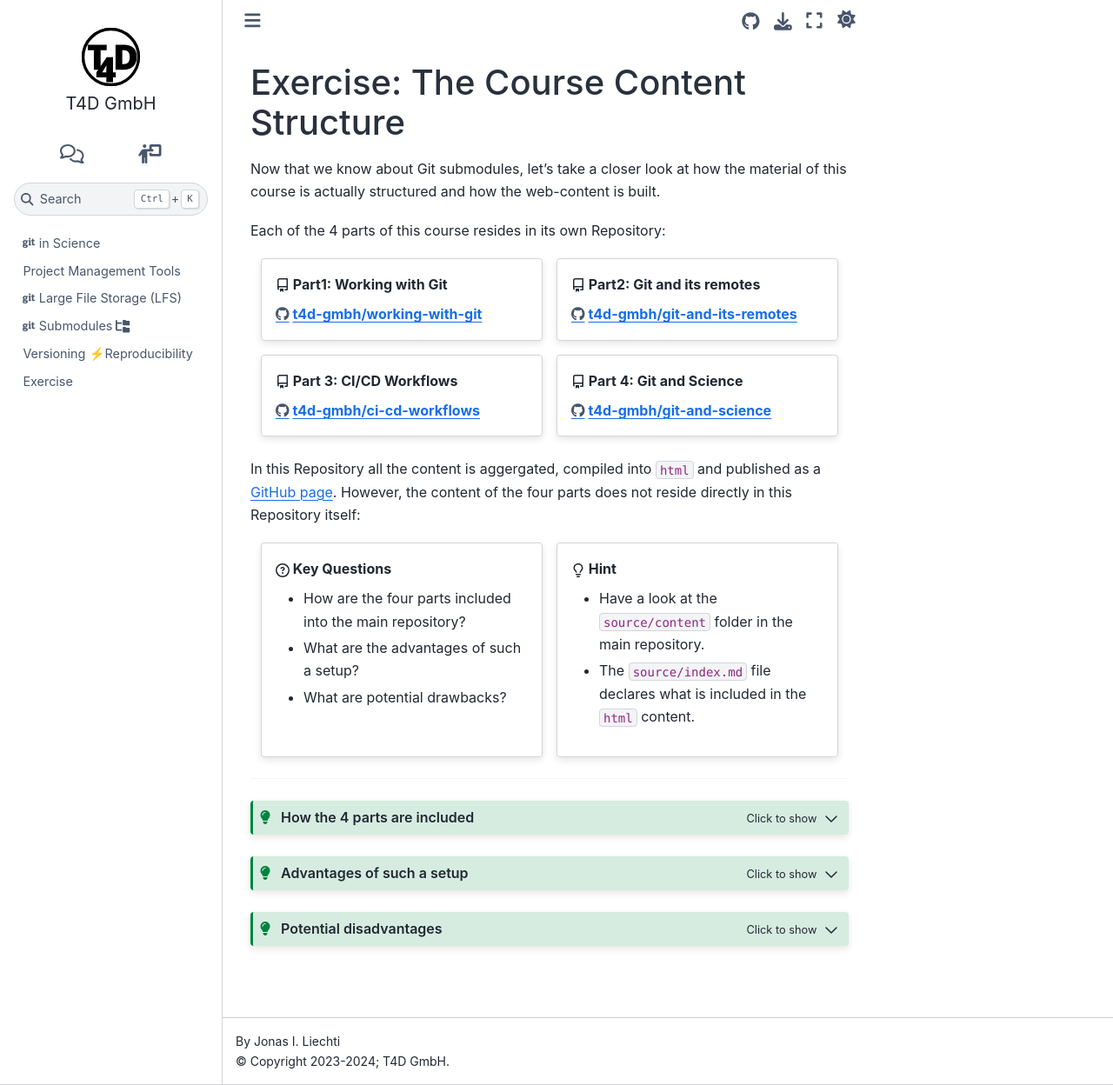
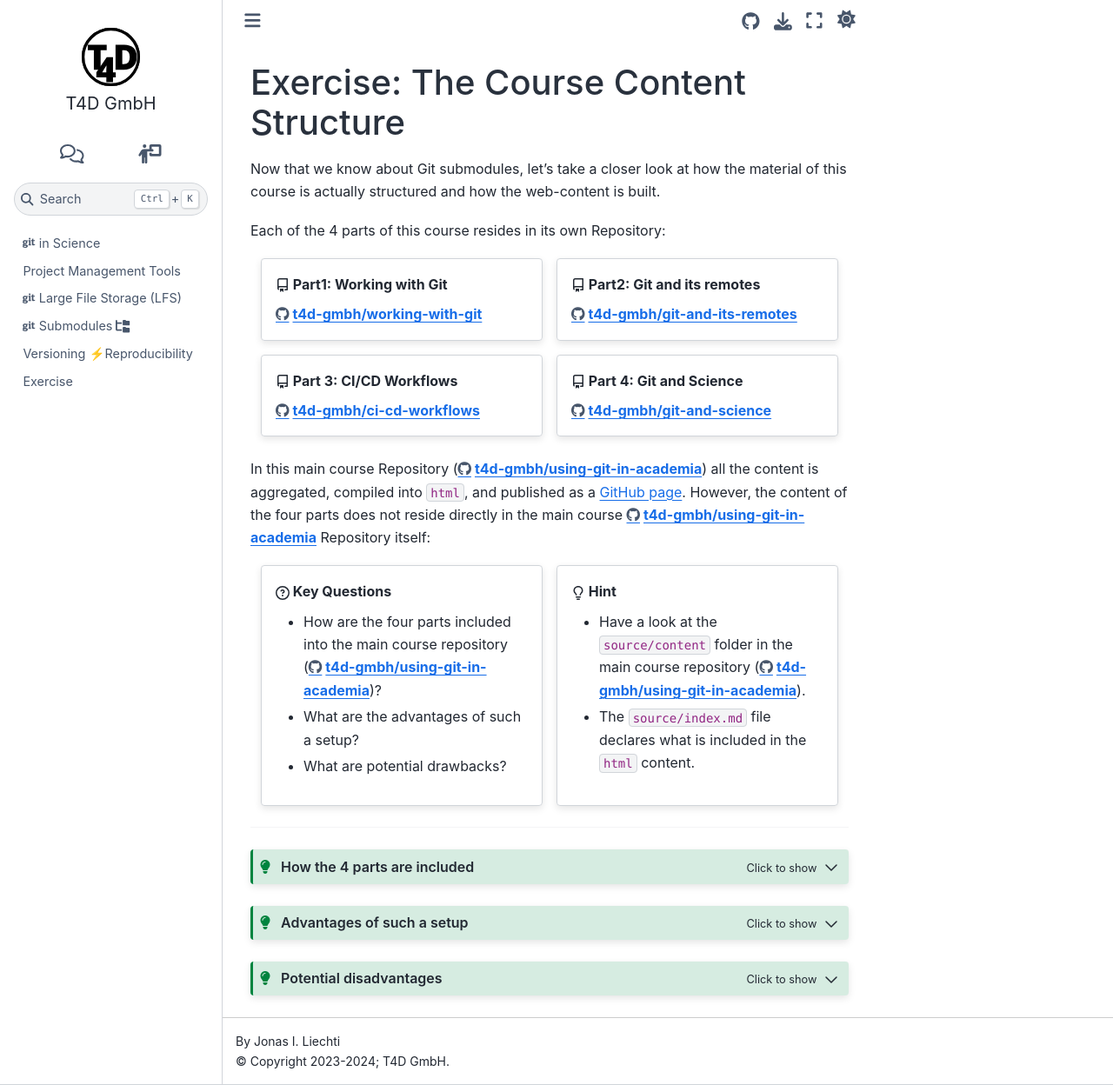
Before and after one commit to t4d-gmbh/git-and-science, a Sphinx documentation site: the page built from source/content/submodules/exo_inspect_course_content.md, in a window 1280 px wide and 1248 px high. Shown: the whole window at 87% size. Built offline with Sphinx 7.4.7 and the Sphinx Book theme 1.1.4, drawn with Linux system fonts in a browser that asks for light colours; the version number could not be read and is left out.

Commit message:
improved clarity and consistency.

```diff
--- a/source/content/submodules/exo_inspect_course_content.md
+++ b/source/content/submodules/exo_inspect_course_content.md
@@ -31,8 +31,8 @@
 ::::
 
 {% if page %}
-In this Repository all the content is aggergated, compiled into `html` and published as a [GitHub page](https://docs.github.com/en/pages).
-However, the content of the four parts does not reside directly in this Repository itself:
+In this main course Repository (**<https://github.com/t4d-gmbh/using-git-in-academia>**) all the content is aggregated, compiled into `html`, and published as a [GitHub page](https://docs.github.com/en/pages).
+However, the content of the four parts does not reside directly in the main course **<https://github.com/t4d-gmbh/using-git-in-academia>** Repository itself:
 {% else %}
 In **<https://github.com/t4d-gmbh/using-git-in-academia>** the four parts are combined and the `html` pages are built.
 {% endif %}
@@ -43,7 +43,7 @@
 :::{grid-item-card} {octicon}`question;1em` Key Questions
 :class-header: sd-bg-warning sd-text-white
 
-- How are the four parts included into the main repository?
+- How are the four parts included into the main course repository (**<https://github.com/t4d-gmbh/using-git-in-academia>**)?
 - What are the advantages of such a setup?
 - What are potential drawbacks?
 
@@ -52,7 +52,7 @@
 :::{grid-item-card} {octicon}`light-bulb;1em` Hint
 :class-header: sd-bg-info sd-text-white
 
-- Have a look at the `source/content` folder in the main repository.
+- Have a look at the `source/content` folder in the main course repository (**<https://github.com/t4d-gmbh/using-git-in-academia>**).
 - The `source/index.md` file declares what is included in the `html` content.
 :::
 ::::
@@ -94,15 +94,15 @@
 :::{admonition} Advantages of such a setup
 :class: tip, dropdown
 
-With submodules, we can **decouple the content of each part** from each other and the main course.
+With submodules, we can **decouple the content of each part** from each other and the main course (**<https://github.com/t4d-gmbh/using-git-in-academia>**).
 This allows for independent development in each part without affecting the others and the combined content.
 
 In addition, each version of the combined content (i.e. each commit in **<https://github.com/t4d-gmbh/using-git-in-academia>**) specifies the exact version (i.e. the commit hash) of each of the four parts included.
-Thus, whenever we checkout a specific commit in the `using-git-in-academia` repository, we will also get the specific versions of the four parts.
+Thus, whenever we "checkout" a specific commit in the `using-git-in-academia` repository, we will also get the specific versions of the four parts.
 
 Furthermore, we can **decide for each part individually which version we want to use**. We simply set the submodule to the state we want and create a new tag in the main repository.
 
-Finally, the **parts can be viewed on their own**, see e.g. https://t4d-gmbh.github.io/working-with-git/ or recombined differently.
+Finally, the **parts can be viewed on their own**, see e.g. [t4d-gmbh.github.io/working-with-git/](https://t4d-gmbh.github.io/working-with-git/) or recombined differently.
 
 :::
 
```
Also changed, not shown: other parts of source/content/submodules/exo_inspect_course_content.md (+1 -1 lines).
